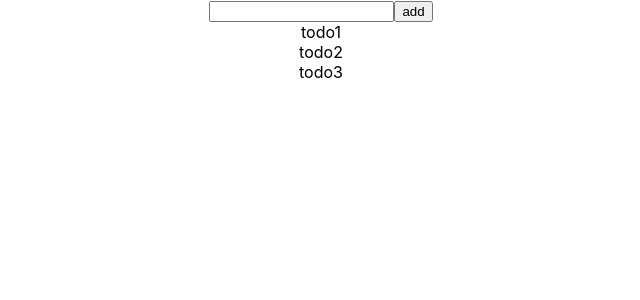
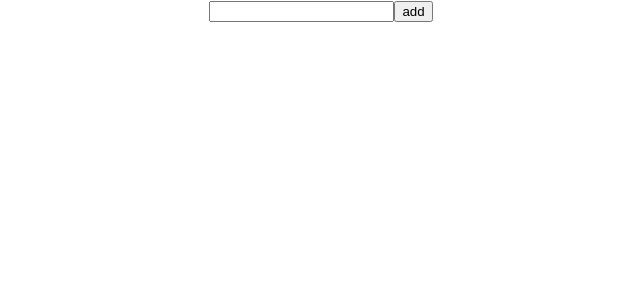
Before and after one commit to JoeHO888/react-do_API_TATP, a React (Create React App) app: page / in a window 1280 px wide. Shown: the top 300 px of the page, without its empty margins (319-959 px from the left). Built offline with nearby package versions, Linux system fonts and the light colour scheme.

Commit message:
feat: can add new todo items

```diff
--- a/src/components/TodoList.js
+++ b/src/components/TodoList.js
@@ -2,13 +2,16 @@ import React, { Component } from 'react'
 import TodoInput from './TodoInput'
 
 export default class TodoList extends Component {
+  state = {todos: []}
+  addNewTodo = newTodo => {
+    this.state.todos.push(newTodo)
+    this.setState({todos: this.state.todos})
+  }
   render() {
     return (
       <div>
-        <TodoInput onNewTodoAdded={t => alert(t)}/>
-        <div>todo1</div>
-        <div>todo2</div>
-        <div>todo3</div>
+        <TodoInput onNewTodoAdded={this.addNewTodo}/>
+        {this.state.todos.map(todo => <div>{todo}</div>)}
       </div>
     )
   }
```
